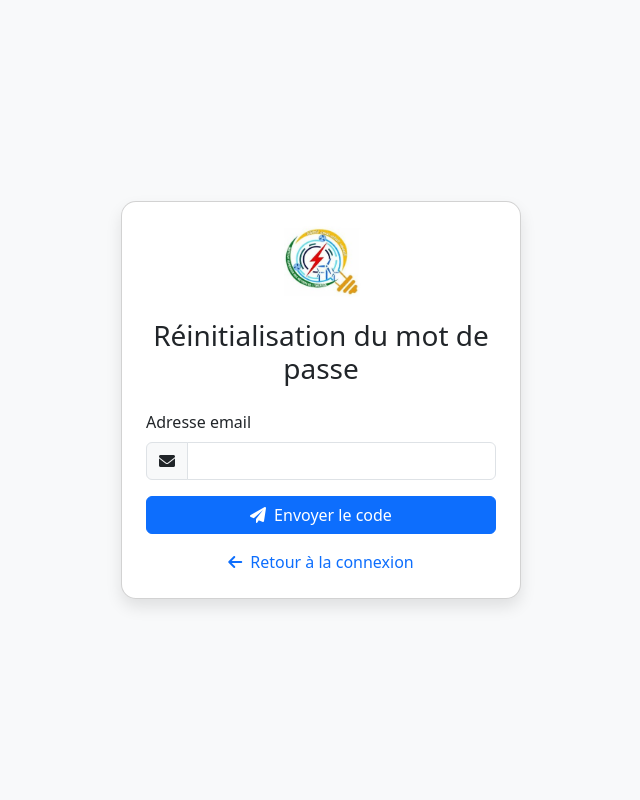
After one commit to 2353523/gestion-lab, a Flask app: page /forgot-password in a window 1280 px wide. The commit adds this page. Shown: the whole page, without its empty margins (319-959 px from the left). Run offline with Flask 3, Linux system fonts and the light colour scheme; a user stored in the database is signed in; some libraries are stand-ins or nearby versions.

Commit message:
sidahmed43

```diff
--- a/main.py
+++ b/main.py
@@ -8,6 +8,13 @@ from flask_wtf.csrf import CSRFProtect
 import locale
 from collections import defaultdict
 from dateutil.relativedelta import relativedelta
+from itsdangerous import URLSafeTimedSerializer
+import secrets
+import smtplib
+import re
+from flask_mail import Mail, Message
+
+
 
 
 app = Flask(__name__)
@@ -29,8 +36,25 @@ app.config['MYSQL_USER'] = 'root'
 app.config['MYSQL_PASSWORD'] = ''
 app.config['MYSQL_DB'] = 'gestion_lab'
 app.config['MYSQL_CURSORCLASS'] = 'DictCursor'
+app.config['MAIL_SUPPRESS_SEND'] = False  # Activer l'envoi réel
+app.config['MAIL_DEBUG'] = False
 
 mysql = MySQL(app)
+
+# Configuration Email
+app.config['MAIL_SERVER'] = 'smtp.gmail.com'
+app.config['MAIL_PORT'] = 587
+app.config['MAIL_USE_TLS'] = True
+app.config['MAIL_USERNAME'] = '23543@isme.esp.mr' # Votre email Gmail
+app.config['MAIL_PASSWORD'] = 'ltgmlrfujdrmhjvq'# Mot de passe d'application
+app.config['MAIL_DEFAULT_SENDER'] ='LabManager <23543@isme.esp.mr>'
+app.config['MAIL_SUPPRESS_SEND'] = False  # Activer l'envoi réel
+app.config['MAIL_DEBUG'] = True  # Afficher les logs SMTP dans la console
+
+
+
+
+mail = Mail(app)
 
 
 def get_tp_status(start_time, end_time):
@@ -53,29 +77,34 @@ def create_default_users():
             cur.execute("SHOW TABLES LIKE 'utilisateur'")
             if not cur.fetchone():
                 cur.execute("""
-                    CREATE TABLE utilisateur (
-                        id INT PRIMARY KEY AUTO_INCREMENT,
-                        username VARCHAR(50) UNIQUE NOT NULL,
-                        password VARCHAR(255) NOT NULL,
-                        role ENUM('admin', 'user') NOT NULL DEFAULT 'user'
-                    )
-                """)
+                CREATE TABLE utilisateur (
+                    id INT PRIMARY KEY AUTO_INCREMENT,
+                    username VARCHAR(50) UNIQUE NOT NULL,
+                    email VARCHAR(255) UNIQUE NOT NULL,
+                    password VARCHAR(255) NOT NULL,
+                    role ENUM('admin', 'user') NOT NULL DEFAULT 'user'
+                      )
+                 """)
                 print("Table utilisateur créée")
 
             # Créer admin
             cur.execute("SELECT * FROM utilisateur WHERE username = 'admin'")
             if not cur.fetchone():
-                hashed_pw = generate_password_hash('admin123')
-                cur.execute("INSERT INTO utilisateur (username, password, role) VALUES (%s, %s, 'admin')",
-                          ('admin', hashed_pw))
-                print("Admin créé")
+              hashed_pw = generate_password_hash('admin123')
+              cur.execute("""
+                INSERT INTO utilisateur (username, email, password, role)
+                VALUES (%s, %s, %s, 'admin')
+            """, ('admin', 'admin@example.com', hashed_pw))
+              print("Admin créé")
 
             # Créer user
             cur.execute("SELECT * FROM utilisateur WHERE username = 'user'")
             if not cur.fetchone():
                 hashed_pw = generate_password_hash('user123')
-                cur.execute("INSERT INTO utilisateur (username, password) VALUES (%s, %s)",
-                          ('user', hashed_pw))
+                cur.execute("""
+                    INSERT INTO utilisateur (username, email, password)
+                    VALUES (%s, %s, %s)
+                """, ('user', 'user@example.com', hashed_pw))
                 print("User créé")
 
             mysql.connection.commit()
@@ -90,11 +119,11 @@ def create_default_users():
 def login():
     if request.method == 'POST':
         try:
-            username = request.form['username']
+            email = request.form['email']  # Changé de username à email
             password = request.form['password']
 
             cur = mysql.connection.cursor()
-            cur.execute("SELECT * FROM utilisateur WHERE username = %s", (username,))
+            cur.execute("SELECT * FROM utilisateur WHERE email = %s", (email,))
             user = cur.fetchone()
             cur.close()
 
@@ -103,6 +132,7 @@ def login():
                 if check_password_hash(user['password'], password):
                     session.clear()
                     session['user_id'] = user['id']
+                    session['email'] = user['email']
                     session['username'] = user['username']
                     session['role'] = user['role']
                     session['show_welcome'] = True
@@ -150,7 +180,7 @@ def logout():
 
 @app.before_request
 def verify_access():
-    excluded = ['login', 'static', 'logout']
+    excluded = ['login', 'static', 'logout','forgot_password','verify_code', 'reset_password']
 
     if request.endpoint in excluded:
         return
@@ -178,7 +208,7 @@ def verify_access():
         'creer_matiere', 'supprimer_matiere',
         'creer_laboratoire', 'supprimer_laboratoire',
         'liste_utilisateurs', 'creer_utilisateur',
-        'editer_utilisateur', 'supprimer_utilisateur'
+        'editer_utilisateur', 'supprimer_utilisateur',
     ]
 
     if request.endpoint in admin_only_routes and session.get('role') != 'admin':
@@ -2503,7 +2533,7 @@ def liste_utilisateurs():
 
     cur = mysql.connection.cursor()
     try:
-        cur.execute("SELECT id, username, role FROM utilisateur ORDER BY username")
+        cur.execute("SELECT id, username, email, role FROM utilisateur ORDER BY username")
         utilisateurs = cur.fetchall()
         return render_template('admin/utilisateurs/liste.html', utilisateurs=utilisateurs)
     except Exception as e:
@@ -2519,10 +2549,11 @@ def creer_utilisateur():
 
     if request.method == 'POST':
         username = request.form['username'].strip()
+        email = request.form['email'].strip()
         password = request.form['password'].strip()
         role = request.form.get('role', 'user')
 
-        if not username or not password:
+        if not all([username, email, password]):
             flash("Tous les champs obligatoires doivent être remplis", "danger")
             return redirect(url_for('creer_utilisateur'))
 
@@ -2532,14 +2563,16 @@ def creer_utilisateur():
 
         cur = mysql.connection.cursor()
         try:
-            cur.execute("SELECT id FROM utilisateur WHERE username = %s", (username,))
+            cur.execute("SELECT id FROM utilisateur WHERE username = %s OR email = %s", (username, email))
             if cur.fetchone():
-                flash("Ce nom d'utilisateur est déjà pris", "danger")
+                flash("Nom d'utilisateur ou email déjà utilisé", "danger")
                 return redirect(url_for('creer_utilisateur'))
 
             hashed_pw = generate_password_hash(password)
-            cur.execute("INSERT INTO utilisateur (username, password, role) VALUES (%s, %s, %s)",
-                       (username, hashed_pw, role))
+            cur.execute("""
+                INSERT INTO utilisateur (username, email, password, role)
+                VALUES (%s, %s, %s, %s)
+            """, (username, email, hashed_pw, role))
             mysql.connection.commit()
             flash("Utilisateur créé avec succès", "success")
             return redirect(url_for('liste_utilisateurs'))
@@ -2551,6 +2584,7 @@ def creer_utilisateur():
 
     return render_template('admin/utilisateurs/creer.html')
 
+
 @app.route('/admin/utilisateurs/editer/<int:id>', methods=['GET', 'POST'])
 def editer_utilisateur(id):
     if 'user_id' not in session or session.get('role') != 'admin':
@@ -2560,32 +2594,29 @@ def editer_utilisateur(id):
     try:
         if request.method == 'POST':
             username = request.form['username'].strip()
+            email = request.form['email'].strip()
             role = request.form.get('role', 'user')
             new_password = request.form.get('new_password', '').strip()
 
-            if not username:
-                flash("Le nom d'utilisateur est obligatoire", "danger")
+            if not all([username, email]):
+                flash("Les champs obligatoires doivent être remplis", "danger")
                 return redirect(url_for('editer_utilisateur', id=id))
-            if new_password:
-                if not is_valid_password(new_password):
-                    flash("Le mot de passe doit contenir au moins 4 caractères et une lettre", "danger")
-                    return redirect(url_for('editer_utilisateur', id=id))
-
-            # Vérifier si le nom d'utilisateur est déjà pris
-            cur.execute("SELECT id FROM utilisateur WHERE username = %s AND id != %s", (username, id))
+
+            if new_password and not is_valid_password(new_password):
+                flash("Le mot de passe doit contenir au moins 4 caractères et une lettre", "danger")
+                return redirect(url_for('editer_utilisateur', id=id))
+
+            cur.execute("SELECT id FROM utilisateur WHERE (username = %s OR email = %s) AND id != %s",
+                       (username, email, id))
             if cur.fetchone():
-                flash("Ce nom d'utilisateur est déjà pris", "danger")
+                flash("Nom d'utilisateur ou email déjà utilisé", "danger")
                 return redirect(url_for('editer_utilisateur', id=id))
 
-            # Mettre à jour les champs
             update_fields = []
             params = []
-            if username:
-                update_fields.append("username = %s")
-                params.append(username)
-            if role:
-                update_fields.append("role = %s")
-                params.append(role)
+            update_fields.extend(["username = %s", "email = %s", "role = %s"])
+            params.extend([username, email, role])
+
             if new_password:
                 hashed_pw = generate_password_hash(new_password)
                 update_fields.append("password = %s")
@@ -2598,8 +2629,7 @@ def editer_utilisateur(id):
             flash("Utilisateur mis à jour avec succès", "success")
             return redirect(url_for('liste_utilisateurs'))
 
-        # Récupérer les données utilisateur
-        cur.execute("SELECT id, username, role FROM utilisateur WHERE id = %s", (id,))
+        cur.execute("SELECT id, username, email, role FROM utilisateur WHERE id = %s", (id,))
         utilisateur = cur.fetchone()
         if not utilisateur:
             flash("Utilisateur introuvable", "danger")
@@ -2647,9 +2677,12 @@ def profil():
     cur = mysql.connection.cursor()
 
     try:
+        cur.execute("SELECT * FROM utilisateur WHERE id = %s", (user_id,))
+        user = cur.fetchone()
         if request.method == 'POST':
             current_password = request.form.get('current_password', '').strip()
             new_username = request.form.get('username', '').strip()
+            new_email = request.form.get('email', '').strip()
             new_password = request.form.get('new_password', '').strip()
             confirm_password = request.form.get('confirm_password', '').strip()
 
@@ -2659,14 +2692,6 @@ def profil():
             updates = []
             params = []
 
-
-            if new_password:
-                if not is_valid_password(new_password):
-                    flash("Le mot de passe doit contenir au moins 4 caractères et une lettre", "danger")
-                    return redirect(url_for('editer_utilisateur', id=id))
-
-
-            # Mise à jour du nom d'utilisateur
             if new_username and new_username != user['username']:
                 cur.execute("SELECT id FROM utilisateur WHERE username = %s", (new_username,))
                 if cur.fetchone():
@@ -2675,27 +2700,40 @@ def profil():
                     updates.append("username = %s")
                     params.append(new_username)
 
-            # Mise à jour du mot de passe
+            # Vérification email
+            if new_email and new_email != user['email']:
+                cur.execute("SELECT id FROM utilisateur WHERE email = %s AND id != %s",
+                           (new_email, user_id))
+                if cur.fetchone():
+                    flash("Cet email est déjà utilisé", "danger")
+                else:
+                    updates.append("email = %s")
+                    params.append(new_email)
+                    session['email'] = new_email
+
+            # Vérification mot de passe
             if new_password:
                 if not check_password_hash(user['password'], current_password):
                     flash("Mot de passe actuel incorrect", "danger")
                 elif new_password != confirm_password:
                     flash("Les mots de passe ne correspondent pas", "danger")
+                elif not is_valid_password(new_password):
+                    flash("Le mot de passe doit contenir au moins 4 caractères et une lettre", "danger")
                 else:
+                    hashed_pw = generate_password_hash(new_password)
                     updates.append("password = %s")
-                    params.append(generate_password_hash(new_password))
+                    params.append(hashed_pw)
 
             if updates:
+                params.append(user_id)
                 query = "UPDATE utilisateur SET " + ", ".join(updates) + " WHERE id = %s"
-                params.append(user_id)
                 cur.execute(query, tuple(params))
                 mysql.connection.commit()
                 flash("Profil mis à jour avec succès", "success")
-                session['username'] = new_username if new_username else session['username']
 
             return redirect(url_for('profil'))
 
-        cur.execute("SELECT id, username, role FROM utilisateur WHERE id = %s", (user_id,))
+        cur.execute("SELECT id, username, email, role FROM utilisateur WHERE id = %s", (user_id,))
         user = cur.fetchone()
         return render_template('profil.html', user=user)
 
@@ -2706,6 +2744,146 @@ def profil():
     finally:
         cur.close()
 
+
+def send_password_reset_email(user_email, code):
+    try:
+        msg = Message(
+            "Réinitialisation de mot de passe - LabManager",
+            recipients=[user_email],
+            html=render_template('emails/reset_password.html', code=code)
+        )
+
+        # Debug SMTP
+        with app.app_context():
+            mail.connect()
+            app.logger.info(f"Connexion SMTP établie à {app.config['MAIL_SERVER']}:{app.config['MAIL_PORT']}")
+            mail.send(msg)
+            app.logger.info(f"Email envoyé à {user_email} via {app.config['MAIL_USERNAME']}")
+
+    except smtplib.SMTPException as e:
+        app.logger.error(f"Erreur SMTP (code {e.smtp_code}): {e.smtp_error.decode()}")
+        raise
+    except Exception as e:
+        app.logger.error(f"Erreur générale: {str(e)}", exc_info=True)
+        raise
+
+
+# Initialiser le sérialiseur
+ts = URLSafeTimedSerializer(app.secret_key)
+
+def generate_verification_code(length=6):
+    return ''.join(secrets.choice('0123456789') for _ in range(length))
+
+# Route forgot_password corrigée
+@app.route('/forgot-password', methods=['GET', 'POST'])
+def forgot_password():
+    if request.method == 'POST':
+        email = request.form['email'].strip().lower()
+        try:
+            cur = mysql.connection.cursor()
+            cur.execute("SELECT id, email FROM utilisateur WHERE email = %s", (email,))
+            user = cur.fetchone()
+
+            if not user:
+                flash("Aucun compte associé à cet email", "warning")
+                return redirect(url_for('forgot_password'))
+
+            # Generate verification code
+            code = generate_verification_code()
+
+            # Store code, email, and expiration time in session
+            session['reset_code'] = code
+            session['reset_email'] = email
+            session['reset_expires'] = datetime.now().timestamp() + 900  # 15 minutes
+
+            # Send the code via email
+            send_password_reset_email(email, code)
+
+            flash("Un code de vérification a été envoyé à votre adresse email.", "success")
+            return redirect(url_for('verify_code'))
+
+        except Exception as e:
+            app.logger.error(f"Erreur : {str(e)}")
+            flash("Erreur lors de l'envoi du code de réinitialisation", "danger")
+        finally:
+            cur.close()
+
+    return render_template('forgot_password.html')
+
+
+@app.route('/verify-code', methods=['GET', 'POST'])
+def verify_code():
+    # Vérifier la présence du code en session
+    reset_code = session.get('reset_code')
+    reset_email = session.get('reset_email')
+    expires = session.get('reset_expires', 0)
+
+    if not reset_code or not reset_email or datetime.now().timestamp() > expires:
+        flash("Le code a expiré ou est invalide", "danger")
+        return redirect(url_for('forgot_password'))
+
+    if request.method == 'POST':
+        entered_code = request.form.get('code', '').strip()
+
+        if entered_code == reset_code:
+            session['code_verified'] = True
+            return redirect(url_for('reset_password'))
+        else:
+            flash("Code incorrect", "danger")
+
+    # Fichier template: templates/verify_code.html
+    return render_template('verify_code.html')
+
+@app.route('/reset-password', methods=['GET', 'POST'])
+def reset_password():
+    # Vérifier si l'utilisateur a validé le code
+    if not session.get('code_verified') or not session.get('reset_email'):
+        flash("Veuillez d'abord vérifier votre code", "danger")
+        return redirect(url_for('forgot_password'))
+
+    if request.method == 'POST':
+        new_password = request.form['new_password'].strip()
+        confirm_password = request.form['confirm_password'].strip()
+
+        # Validation des mots de passe
+        if not new_password or not confirm_password:
+            flash("Veuillez remplir tous les champs", "danger")
+            return redirect(url_for('reset_password'))
+
+        if new_password != confirm_password:
+            flash("Les mots de passe ne correspondent pas", "danger")
+            return redirect(url_for('reset_password'))
+
+        if not is_valid_password(new_password):
+            flash("Le mot de passe doit contenir au moins 4 caractères avec une lettre", "danger")
+            return redirect(url_for('reset_password'))
+
+        # Mise à jour du mot de passe
+        try:
+            cur = mysql.connection.cursor()
+            hashed_pw = generate_password_hash(new_password)
+            cur.execute(
+                "UPDATE utilisateur SET password = %s WHERE email = %s",
+                (hashed_pw, session['reset_email'])
+            )
+            mysql.connection.commit()
+
+            # Nettoyage de la session
+            session.pop('reset_code', None)
+            session.pop('reset_email', None)
+            session.pop('reset_expires', None)
+            session.pop('code_verified', None)
+
+            flash("Mot de passe mis à jour avec succès ! Vous pouvez maintenant vous connecter", "success")
+            return redirect(url_for('login'))
+
+        except Exception as e:
+            mysql.connection.rollback()
+            flash(f"Erreur lors de la mise à jour : {str(e)}", "danger")
+        finally:
+            cur.close()
+
+    return render_template('reset_password.html')
 
 if __name__ == '__main__':
     # Création des utilisateurs dans un contexte d'application
--- /dev/null
+++ b/templates/forgot_password.html
@@ -0,0 +1,73 @@
+<!DOCTYPE html>
+<html lang="fr">
+<head>
+    <meta charset="UTF-8">
+    <meta name="viewport" content="width=device-width, initial-scale=1.0">
+    <title>Mot de passe oublié</title>
+    <link href="https://cdn.jsdelivr.net/npm/bootstrap@5.3.0/dist/css/bootstrap.min.css" rel="stylesheet">
+    <link rel="stylesheet" href="https://cdnjs.cloudflare.com/ajax/libs/font-awesome/6.0.0/css/all.min.css">
+    <style>
+        body {
+            background-color: #f8f9fa;
+            height: 100vh;
+            display: flex;
+            align-items: center;
+        }
+        .auth-card {
+            width: 100%;
+            max-width: 400px;
+            margin: 0 auto;
+            border-radius: 15px;
+            box-shadow: 0 8px 16px rgba(0,0,0,0.1);
+        }
+        .logo {
+            width: 80px;
+            margin-bottom: 20px;
+        }
+    </style>
+</head>
+<body>
+    <div class="container">
+        <div class="auth-card card">
+            <div class="card-body p-4">
+                <div class="text-center mb-4">
+                    <img src="{{ url_for('static', filename='university-logo.png') }}" class="logo" alt="Logo">                    <h3 class="mb-3">Réinitialisation du mot de passe</h3>
+                </div>
+
+                {% with messages = get_flashed_messages(with_categories=true) %}
+                    {% if messages %}
+                        {% for category, message in messages %}
+                            <div class="alert alert-{{ category }} alert-dismissible fade show">
+                                {{ message }}
+                                <button type="button" class="btn-close" data-bs-dismiss="alert"></button>
+                            </div>
+                        {% endfor %}
+                    {% endif %}
+                {% endwith %}
+
+                <form method="POST"><input type="hidden" name="csrf_token" value="{{ csrf_token() }}">
+                    <div class="mb-3">
+                        <label class="form-label">Adresse email</label>
+                        <div class="input-group">
+                            <span class="input-group-text"><i class="fas fa-envelope"></i></span>
+                            <input type="email" name="email" class="form-control" required>
+                        </div>
+                    </div>
+
+                    <button type="submit" class="btn btn-primary w-100 mb-3">
+                        <i class="fas fa-paper-plane me-2"></i>Envoyer le code
+                    </button>
+
+                    <div class="text-center">
+                        <a href="{{ url_for('login') }}" class="text-decoration-none">
+                            <i class="fas fa-arrow-left me-2"></i>Retour à la connexion
+                        </a>
+                    </div>
+                </form>
+            </div>
+        </div>
+    </div>
+
+    <script src="https://cdn.jsdelivr.net/npm/bootstrap@5.3.0/dist/js/bootstrap.bundle.min.js"></script>
+</body>
+</html>
```
Also changed, not shown: templates/admin/utilisateurs/creer.html (+8 -0 lines), templates/admin/utilisateurs/editer.html (+13 -0 lines), templates/emails/reset_password.html (added, +8 -0 lines), templates/login.html (+8 -0 lines), templates/profil.html (+13 -0 lines), templates/reset_password.html (added, +236 -0 lines), templates/verify_code.html (added, +64 -0 lines), 1 other file.
